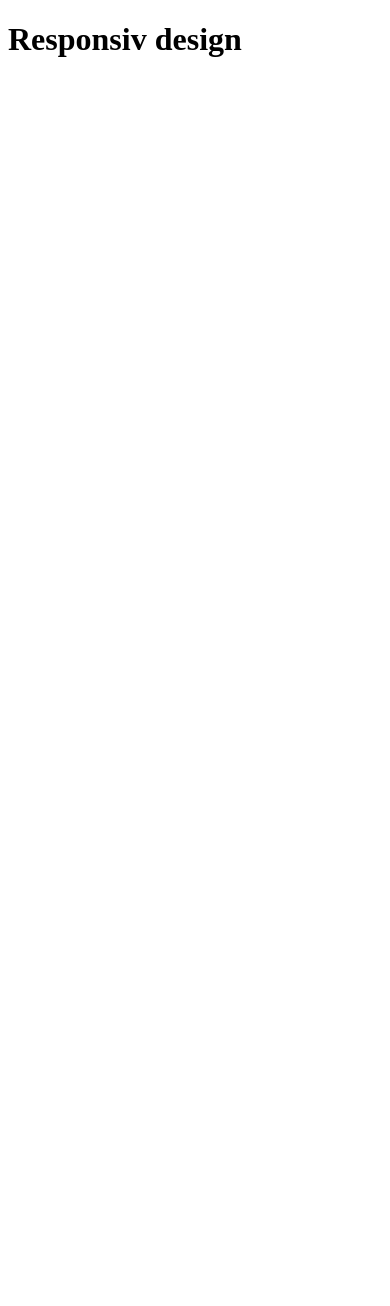
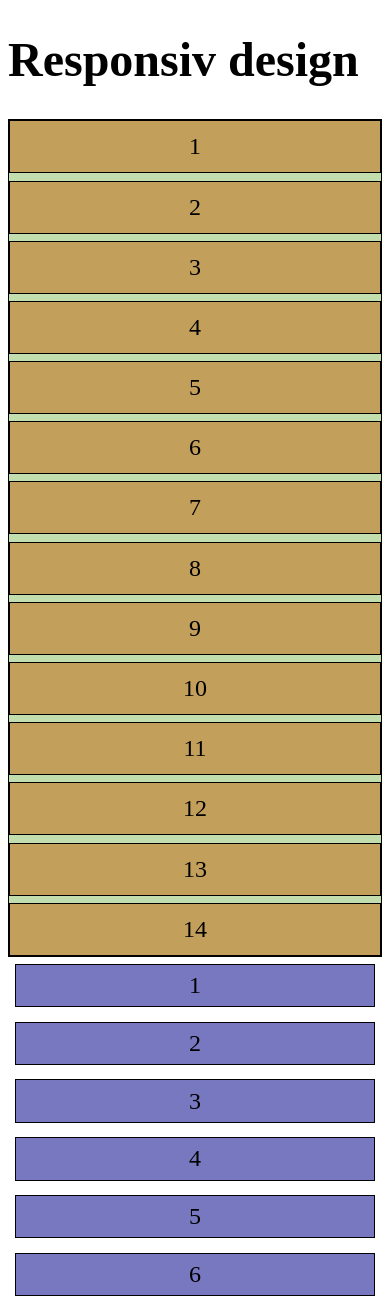
Before and after one commit to ha-fed23-html/09-responsiv-design, a plain HTML site: page index.html in a window 390 px wide. Before the commit the page ends 844 px from the top, so only its background shows below. Drawn offline with Linux system fonts and the light colour scheme.

Commit message:
Responsive example

```diff
--- a/index.html
+++ b/index.html
@@ -4,11 +4,37 @@
 	<meta charset="UTF-8">
 	<meta name="viewport" content="width=device-width, initial-scale=1.0">
 	<title> Responsiv design </title>
+	<link rel="stylesheet" href="style.css">
 </head>
 
 <body>
 	<h1> Responsiv design </h1>
 
+	<div class="responsive-grid">
+		<div> 1 </div>
+		<div> 2 </div>
+		<div> 3 </div>
+		<div> 4 </div>
+		<div> 5 </div>
+		<div> 6 </div>
+		<div> 7 </div>
+		<div> 8 </div>
+		<div> 9 </div>
+		<div> 10 </div>
+		<div> 11 </div>
+		<div> 12 </div>
+		<div> 13 </div>
+		<div> 14 </div>
+	</div>
+
+	<div class="list">
+		<div> 1 </div>
+		<div> 2 </div>
+		<div> 3 </div>
+		<div> 4 </div>
+		<div> 5 </div>
+		<div> 6 </div>
+	</div>
 
 </body>
 </html>
--- a/style.css
+++ b/style.css
@@ -0,0 +1,50 @@
+.responsive-grid {
+	border: 1px solid black;
+	background-color: rgb(194, 221, 174);
+	display: grid;
+	grid-gap: 0.3em;
+
+	grid-template-columns: repeat(auto-fit, minmax(10em, 1fr));
+}
+.responsive-grid > * {
+	border: 1px solid black;
+	background-color: rgb(131, 165, 105);
+	padding: 0.5em 0;
+	text-align: center;
+}
+
+@media (max-width: 40rem) and (min-width: 30rem) {
+	body { font-size: 125%; }
+
+	.responsive-grid > * {
+		background-color: rgb(215, 232, 63);
+	}
+}
+
+@media (max-width: 30rem) {
+	body { font-size: 150%; }
+
+	.responsive-grid > * {
+		background-color: rgb(195, 159, 92);
+	}
+}
+
+
+.list {
+	display: flex;
+	flex-direction: column;
+}
+.list > * {
+	text-align: center;
+	padding: 0.3em 2em;
+	border: 1px solid black;
+	background-color: rgb(120, 120, 192);
+	margin: 0.3em;
+	/* width: 5em; */
+}
+@media (min-width: 30rem) {
+	.list {
+		flex-direction: row;
+		flex-wrap: wrap;
+	}
+}
```
